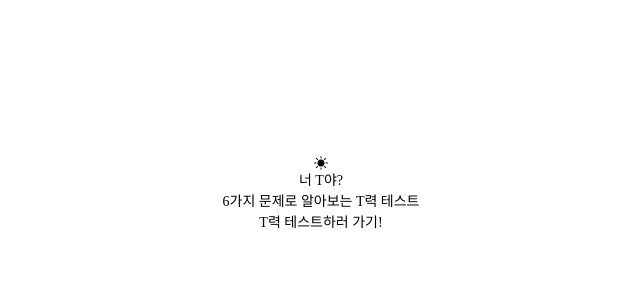
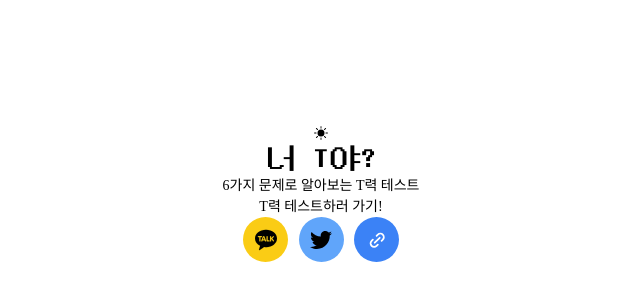
Before and after one commit to suwan98/TT-est, a React (Vite) app: page / in a window 1280 px wide. Shown: the part 206-506 px from the top of the page, without its empty margins (319-959 px from the left). Built offline with nearby package versions, Linux system fonts and the light colour scheme; a web font is replaced by a local one.

Commit message:
✨ feat : ShareButton 공통 컴포넌트

```diff
--- /dev/null
+++ b/src/components/common/CopyIcon.tsx
@@ -0,0 +1,39 @@
+function CopyIcon() {
+  return (
+    <>
+      <svg
+        width="22"
+        height="22"
+        viewBox="0 0 25 25"
+        fill="none"
+        xmlns="http://www.w3.org/2000/svg"
+        stroke="currentColor">
+        <g id="Basic / Link">
+          <path
+            id="Vector"
+            d="M9.91016 15.6178L15.567 9.96094"
+            stroke="white"
+            stroke-width="2"
+            stroke-linecap="round"
+            stroke-linejoin="round"></path>
+          <path
+            id="Vector_2"
+            d="M7.78842 12.082L6.37421 13.4962C4.81211 15.0583 4.81211 17.591 6.37421 19.1531C7.93631 20.7152 10.469 20.7152 12.0311 19.1531L13.4453 17.7389"
+            stroke="white"
+            stroke-width="2"
+            stroke-linecap="round"
+            stroke-linejoin="round"></path>
+          <path
+            id="Vector_3"
+            d="M12.0312 7.8392L13.4455 6.42499C15.0076 4.86289 17.5402 4.86289 19.1023 6.42499C20.6644 7.98709 20.6644 10.5197 19.1023 12.0818L17.6881 13.4961"
+            stroke="white"
+            stroke-width="2"
+            stroke-linecap="round"
+            stroke-linejoin="round"></path>
+        </g>
+      </svg>
+    </>
+  );
+}
+
+export default CopyIcon;
--- /dev/null
+++ b/src/components/common/KakaoIcon.tsx
@@ -0,0 +1,24 @@
+function KakaoIcon() {
+  return (
+    <>
+      <svg
+        xmlns="http://www.w3.org/2000/svg"
+        viewBox="0 0 208 191.94"
+        width="22"
+        height="22"
+        fill="currentColor"
+        stroke="currentColor">
+        <g>
+          <polygon
+            className="cls-1"
+            points="76.01 89.49 87.99 89.49 87.99 89.49 82 72.47 76.01 89.49"></polygon>
+          <path
+            className="cls-1"
+            d="M104,0C46.56,0,0,36.71,0,82c0,29.28,19.47,55,48.75,69.48-1.59,5.49-10.24,35.34-10.58,37.69,0,0-.21,1.76.93,2.43a3.14,3.14,0,0,0,2.48.15c3.28-.46,38-24.81,44-29A131.56,131.56,0,0,0,104,164c57.44,0,104-36.71,104-82S161.44,0,104,0ZM52.53,69.27c-.13,11.6.1,23.8-.09,35.22-.06,3.65-2.16,4.74-5,5.78a1.88,1.88,0,0,1-1,.07c-3.25-.64-5.84-1.8-5.92-5.84-.23-11.41.07-23.63-.09-35.23-2.75-.11-6.67.11-9.22,0-3.54-.23-6-2.48-5.85-5.83s1.94-5.76,5.91-5.82c9.38-.14,21-.14,30.38,0,4,.06,5.78,2.48,5.9,5.82s-2.3,5.6-5.83,5.83C59.2,69.38,55.29,69.16,52.53,69.27Zm50.4,40.45a9.24,9.24,0,0,1-3.82.83c-2.5,0-4.41-1-5-2.65l-3-7.78H72.85l-3,7.78c-.58,1.63-2.49,2.65-5,2.65a9.16,9.16,0,0,1-3.81-.83c-1.66-.76-3.25-2.86-1.43-8.52L74,63.42a9,9,0,0,1,8-5.92,9.07,9.07,0,0,1,8,5.93l14.34,37.76C106.17,106.86,104.58,109,102.93,109.72Zm30.32,0H114a5.64,5.64,0,0,1-5.75-5.5V63.5a6.13,6.13,0,0,1,12.25,0V98.75h12.75a5.51,5.51,0,1,1,0,11Zm47-4.52A6,6,0,0,1,169.49,108L155.42,89.37l-2.08,2.08v13.09a6,6,0,0,1-12,0v-41a6,6,0,0,1,12,0V76.4l16.74-16.74a4.64,4.64,0,0,1,3.33-1.34,6.08,6.08,0,0,1,5.9,5.58A4.7,4.7,0,0,1,178,67.55L164.3,81.22l14.77,19.57A6,6,0,0,1,180.22,105.23Z"></path>
+        </g>
+      </svg>
+    </>
+  );
+}
+
+export default KakaoIcon;
--- /dev/null
+++ b/src/components/common/ShareButton.tsx
@@ -0,0 +1,33 @@
+import KakaoIcon from "./KakaoIcon";
+import TwitterIcon from "./TwitterIcon";
+import CopyIcon from "./CopyIcon";
+
+interface IShareButton {
+  iconType: "kakao" | "twitter" | "copy";
+}
+
+function ShareButton({iconType}: IShareButton) {
+  const icons = {
+    kakao: <KakaoIcon />,
+    twitter: <TwitterIcon />,
+    copy: <CopyIcon />,
+  };
+
+  /* 아이콘 타입에 따른 배경색 매핑 */
+  const shareButtonBackGroundColor = {
+    kakao: "bg-yellow-400 active:bg-yellow-600 hover:bg-yellow-500",
+    twitter: "bg-blue-400 active:bg-blue-600 hover:bg-blue-500",
+    copy: "bg-blue-500 active:bg-blue-700 hover:bg-blue-600",
+  };
+
+  return (
+    <>
+      <button
+        className={`inline-flex items-center justify-center border border-transparent focus:outline-none rounded-full p-3 drop-shadow-[1] transition-all ${shareButtonBackGroundColor[iconType]}`}>
+        {icons[iconType]}
+      </button>
+    </>
+  );
+}
+
+export default ShareButton;
--- /dev/null
+++ b/src/components/common/TwitterIcon.tsx
@@ -0,0 +1,17 @@
+function TwitterIcon() {
+  return (
+    <>
+      <svg
+        xmlns="http://www.w3.org/2000/svg"
+        width="22"
+        height="22"
+        viewBox="0 0 24 24"
+        fill="currentColor"
+        stroke="none">
+        <path d="M24 4.557c-.883.392-1.832.656-2.828.775 1.017-.609 1.798-1.574 2.165-2.724-.951.564-2.005.974-3.127 1.195-.897-.957-2.178-1.555-3.594-1.555-3.179 0-5.515 2.966-4.797 6.045-4.091-.205-7.719-2.165-10.148-5.144-1.29 2.213-.669 5.108 1.523 6.574-.806-.026-1.566-.247-2.229-.616-.054 2.281 1.581 4.415 3.949 4.89-.693.188-1.452.232-2.224.084.626 1.956 2.444 3.379 4.6 3.419-2.07 1.623-4.678 2.348-7.29 2.04 2.179 1.397 4.768 2.212 7.548 2.212 9.142 0 14.307-7.721 13.995-14.646.962-.695 1.797-1.562 2.457-2.549z"></path>
+      </svg>
+    </>
+  );
+}
+
+export default TwitterIcon;
--- a/src/hooks/useFireStoreData.ts
+++ b/src/hooks/useFireStoreData.ts
@@ -1,5 +1,5 @@
 import {useEffect, useState} from "react";
-import {IQuestion} from "../@types/fireStoreDataType";
+import {IQuestion} from "../types/fireStoreDataType";
 import {doc, getDoc} from "firebase/firestore/lite";
 import {db} from "@/config/firebaseConfig";
 
--- a/src/styles/tailwind.css
+++ b/src/styles/tailwind.css
@@ -6,6 +6,11 @@
   font-family: Pretendard;
   src: url("https://cdn.jsdelivr.net/gh/Project-Noonnu/noonfonts_2107@1.1/Pretendard-Regular.woff")
     format("woff");
+}
+
+@font-face {
+  font-family: "Dote";
+  src: url("./../assets/fonts/DungGeunMo OTF/DungGeunMo.otf") format("woff");
 }
 
 @layer base {
--- a/src/views/Home/Home.tsx
+++ b/src/views/Home/Home.tsx
@@ -1,5 +1,6 @@
 import Button from "@/components/common/Button";
 import {useNavigate} from "react-router-dom";
+import ShareButtons from "./ShareButtons";
 
 function Home() {
   const navigate = useNavigate();
@@ -9,9 +10,10 @@ function Home() {
 
   return (
     <>
-      <h1>너 T야?</h1>
+      <h1 className="font-dote text-4xl">너 T야?</h1>
       <p>6가지 문제로 알아보는 T력 테스트</p>
       <Button onClick={handleMoveQuestionPage}>T력 테스트하러 가기!</Button>
+      <ShareButtons />
     </>
   );
 }
--- /dev/null
+++ b/src/views/Home/ShareButtons.tsx
@@ -0,0 +1,15 @@
+import ShareButton from "@/components/common/ShareButton";
+
+function ShareButtons() {
+  return (
+    <>
+      <div className="flex gap-3">
+        <ShareButton iconType="kakao" />
+        <ShareButton iconType="twitter" />
+        <ShareButton iconType="copy" />
+      </div>
+    </>
+  );
+}
+
+export default ShareButtons;
--- a/tailwind.config.js
+++ b/tailwind.config.js
@@ -1,9 +1,11 @@
 /** @type {import('tailwindcss').Config} */
 export default {
   content: ["./index.html", "./src/**/*.tsx"],
-  darkMode: "class",
   theme: {
     extend: {
+      fontFamily: {
+        dote: ["Dote"],
+      },
       screens: {
         mobile: {max: "727px"},
         tablet: {min: "728px", max: "1280px"},
```
Also changed, not shown: src/assets/fonts/DungGeunMo OTF/DungGeunMo.otf (added), src/hooks/useInput.js (deleted), src/types/fireStoreDataType.ts (renamed from src/@types/fireStoreDataType.ts), 1 other file (tests, documents, lock files or other folders).
